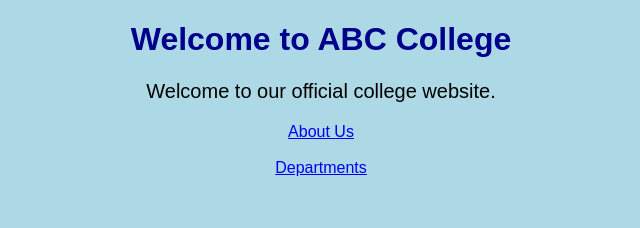
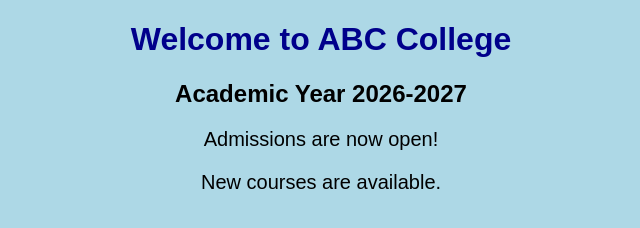
Before and after one commit to thanmay419/College-Website, a plain HTML site: page index.html in a window 1280 px wide. Shown: the whole page, without its empty margins (319-959 px from the left). Drawn offline with Linux system fonts and the light colour scheme.

```diff
--- a/index.html
+++ b/index.html
@@ -6,9 +6,8 @@
 </head>
 <body>
     <h1>Welcome to ABC College</h1>
-    <p>Welcome to our official college website.</p>
-    <a href="about.html">About Us</a>
-    <br><br>
-    <a href="departments.html">Departments</a>
+    <h2>Academic Year 2026-2027</h2>
+    <p>Admissions are now open!</p>
+    <p>New courses are available.</p>
 </body>
 </html>
```
Also changed, not shown: 1 other file.
